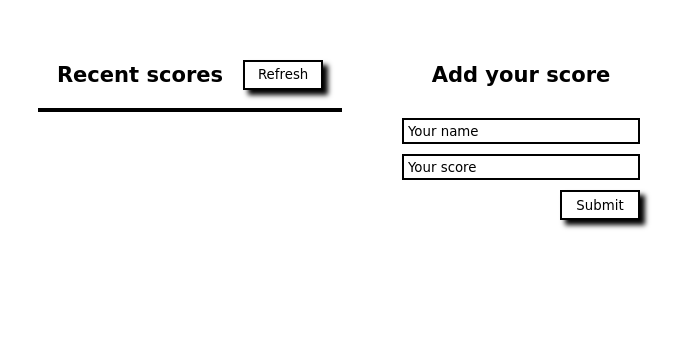
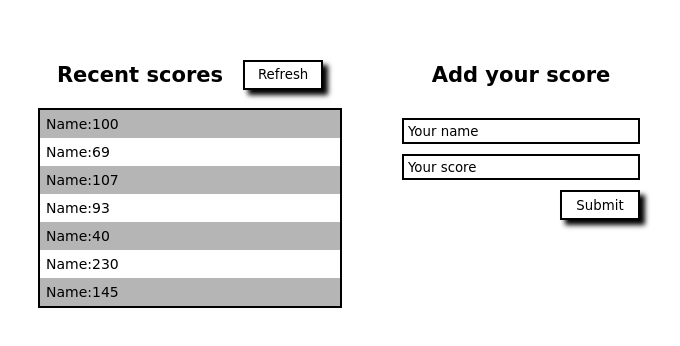
Before and after one commit to rivasbolinga/Leaderboard, a website built with webpack: page src/index.html in a window 1280 px wide. Shown: the part 152-498 px from the top of the page, without its empty margins (0-680 px from the left). Built offline with nearby package versions, Linux system fonts and the light colour scheme; a web font is replaced by a local one.

Commit message:
Finish style leaderboard

```diff
--- a/src/index.html
+++ b/src/index.html
@@ -20,7 +20,15 @@
           <button class="refresh-btn">Refresh</button>
 
           </div>
-          <div class="leaderboard"></div>
+          <div class="leaderboard">
+            <div class="score">Name:100</div>
+            <div class="score">Name:69</div>
+            <div class="score">Name:107</div>
+            <div class="score">Name:93</div>
+            <div class="score">Name:40</div>
+            <div class="score">Name:230</div>
+            <div class="score">Name:145</div>
+          </div>
         </div>
         <div class="form-container">
           <h3 class="form-title">Add your score</h3>
--- a/src/style.css
+++ b/src/style.css
@@ -38,6 +38,17 @@ button {
 .leaderboard {
   border: 2px solid black;
   min-width: 300px;
+  display: flex;
+  flex-direction: column;
+}
+
+.score {
+  padding: 6px;
+  font-size: 14px;
+}
+
+.score:nth-child(odd) {
+  background-color: rgba(168, 168, 168, 0.852);
 }
 
 .form-container {
```
Also changed, not shown: dist/bundle.js, dist/index.html.
